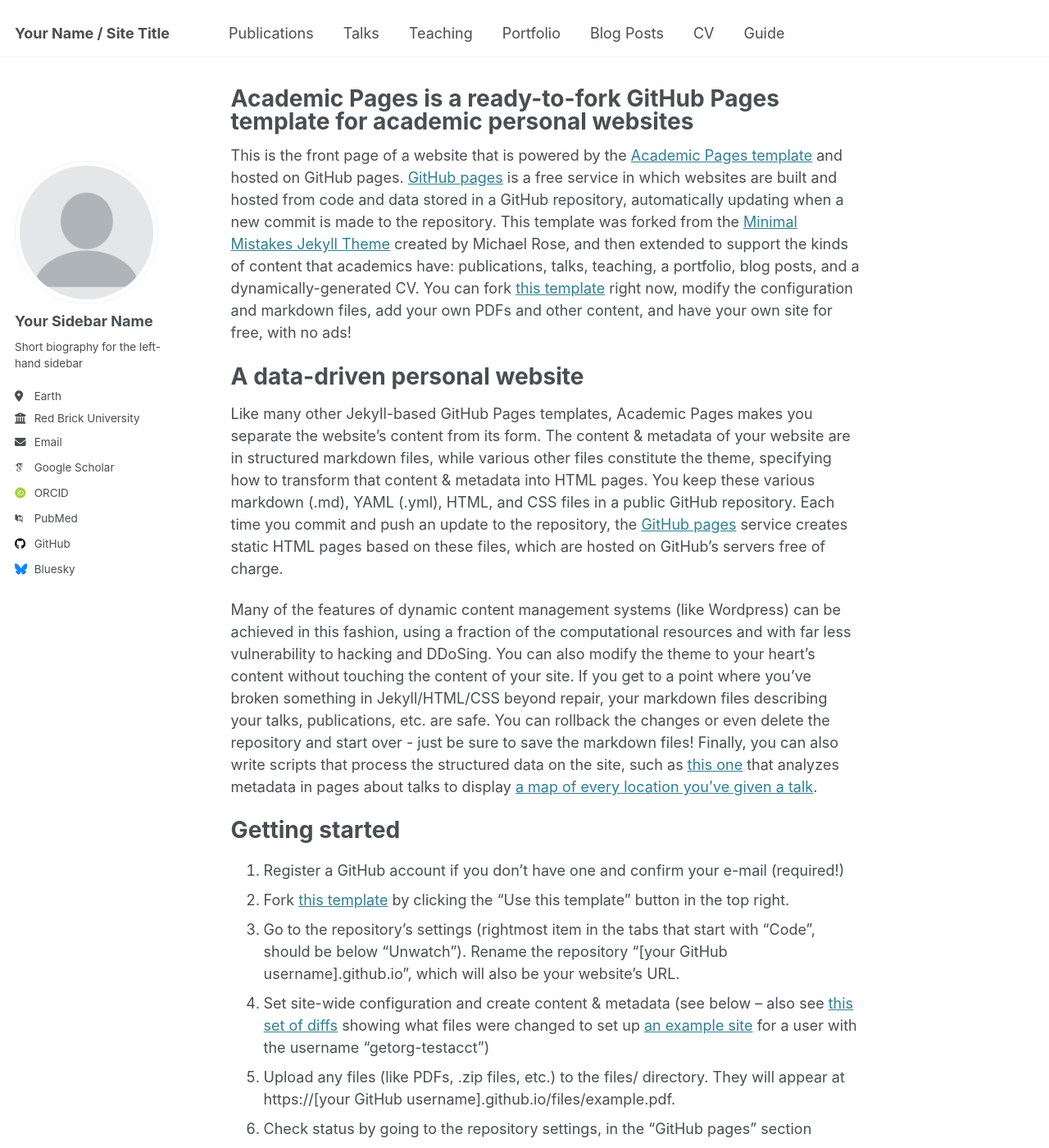
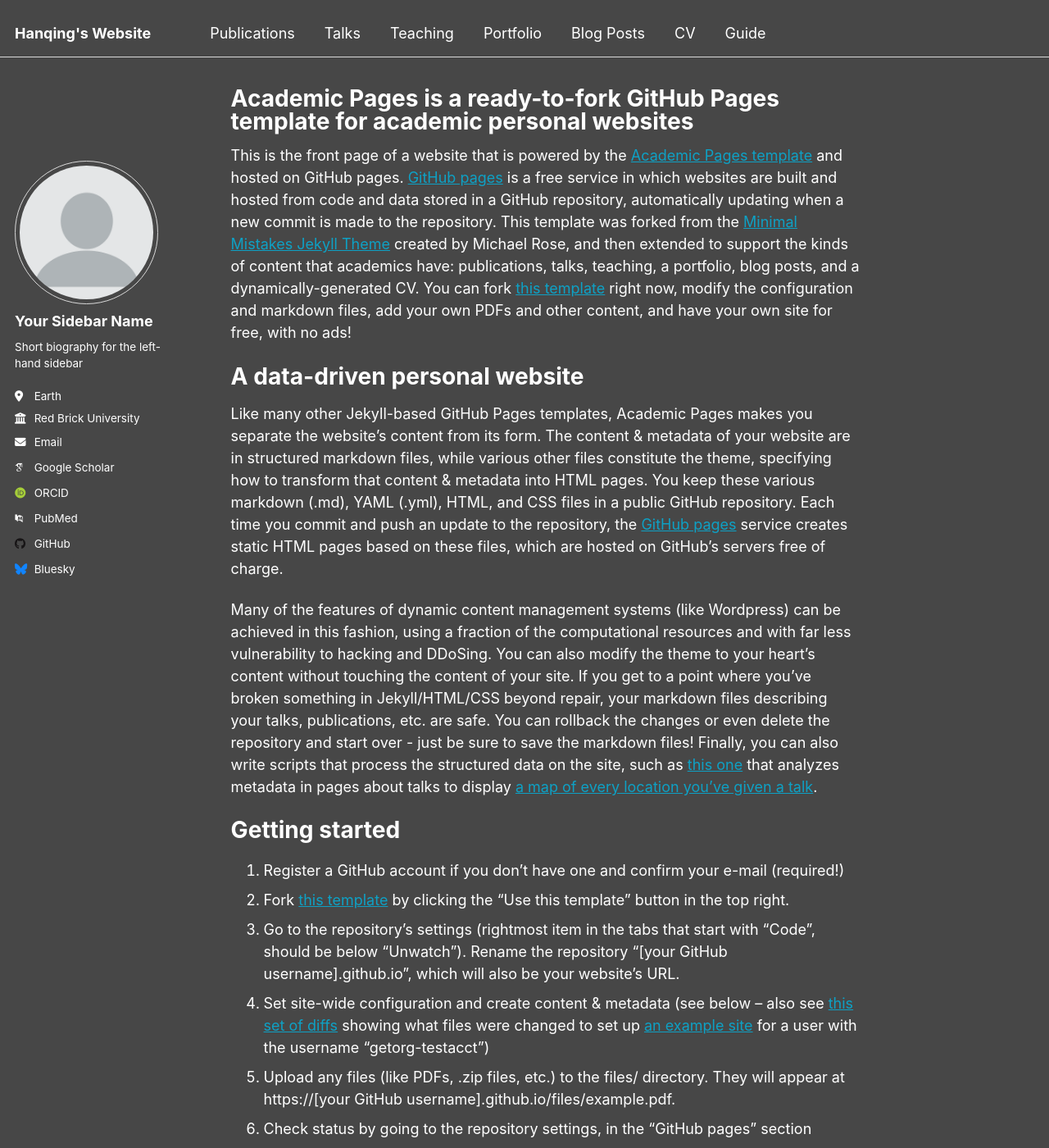
Before and after one commit to hqzhao01/hqzhao01.github.io, a Jekyll site: the page built from _pages/about.md, in a window 1280 px wide and 1400 px high. Shown: the whole window at 82% size. Built offline with Jekyll 4.4.1, drawn with Linux system fonts in a browser that asks for light colours; some web fonts are replaced; some of the changed text lies outside the part shown.

Commit message:
Update _config.yml

```diff
--- a/_config.yml
+++ b/_config.yml
@@ -8,10 +8,10 @@
 
 # Basic Site Settings
 locale                   : "en-US"
-site_theme               : "default"
-title                    : "Your Name / Site Title"
+site_theme               : "dark"
+title                    : "Hanqing's Website"
 title_separator          : "-"
-name                     : &name "Your Name"
+name                     : &name "Hanqing Zhao"
 description              : &description "personal description"
 url                      : https://academicpages.github.io # the base hostname & protocol for your site e.g. "https://[your GitHub username].github.io"
 baseurl                  : "" # the subpath of your site, e.g. "/blog"
```
